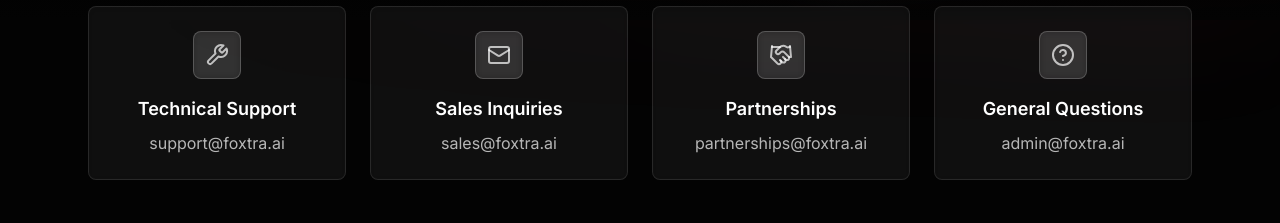
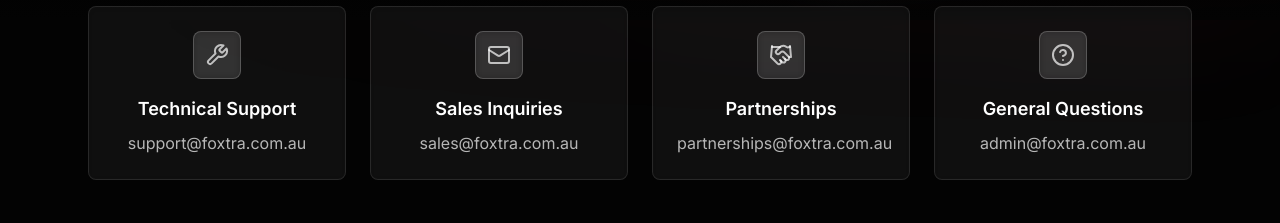
Before and after one commit to foxtra-au/foxtra-website, a Next.js app: page /contact in a window 1280 px wide. Shown: the part 780-1003 px from the top of the page. Built offline with nearby package versions, Linux system fonts and the light colour scheme; no server answers.

Commit message:
Updated the emails to foxtra.ai

```diff
--- a/src/app/(marketing)/accessibility/page.tsx
+++ b/src/app/(marketing)/accessibility/page.tsx
@@ -228,12 +228,12 @@
               <div className="grid md:grid-cols-2 gap-6">
                 <div>
                   <p className="text-white/80 mb-2"><strong>Accessibility Officer:</strong></p>
-                  <p className="text-white/80 mb-2">admin@foxtra.ai</p>
+                  <p className="text-white/80 mb-2">admin@foxtra.com.au</p>
                   <p className="text-white/80 mb-2">0422 222 444</p>
                 </div>
                 <div>
                   <p className="text-white/80 mb-2"><strong>Technical Support:</strong></p>
-                  <p className="text-white/80 mb-2">support@foxtra.ai</p>
+                  <p className="text-white/80 mb-2">support@foxtra.com.au</p>
                   <p className="text-white/80 mb-2">U217 14 Lexington Drive, Bella Vista, NSW 2153</p>
                 </div>
               </div>
@@ -260,7 +260,7 @@
                 <h3 className="text-lg font-semibold mb-3">Communication</h3>
                 <ul className="list-disc pl-4 text-white/80 text-sm space-y-2">
                   <li>Phone support: 0422 222 444</li>
-                  <li>Email assistance: support@foxtra.ai</li>
+                  <li>Email assistance: support@foxtra.com.au</li>
                   <li>Live chat during business hours</li>
                   <li>Video calls with screen sharing</li>
                   <li>Alternative document formats</li>
--- a/src/app/(marketing)/company/careers/page.tsx
+++ b/src/app/(marketing)/company/careers/page.tsx
@@ -205,7 +205,7 @@
                 </div>
                 <div className="w-[30%] flex justify-end">
                   <a
-                    href="mailto:careers@foxtra.ai"
+                    href="mailto:careers@foxtra.com.au"
                     className="inline-flex items-center px-8 py-4 text-white rounded-sm font-semibold text-lg shadow-2xl transition-all duration-300 transform hover:scale-105 hover:-translate-y-1"
                     style={{ backgroundColor: '#FF335C', boxShadow: '0 25px 50px -12px rgba(255, 51, 92, 0.25)' }}
                   >
--- a/src/app/(marketing)/contact/page.tsx
+++ b/src/app/(marketing)/contact/page.tsx
@@ -79,8 +79,8 @@
               <h3 className="text-lg font-semibold text-white mb-2 font-sans">
                 Technical Support
               </h3>
-              <a href="mailto:support@foxtra.ai" className="text-white/70 font-sans hover:text-white transition-colors">
-                support@foxtra.ai
+              <a href="mailto:support@foxtra.com.au" className="text-white/70 font-sans hover:text-white transition-colors">
+                support@foxtra.com.au
               </a>
             </div>
 
@@ -92,8 +92,8 @@
               <h3 className="text-lg font-semibold text-white mb-2 font-sans">
                 Sales Inquiries
               </h3>
-              <a href="mailto:sales@foxtra.ai" className="text-white/70 font-sans hover:text-white transition-colors">
-                sales@foxtra.ai
+              <a href="mailto:sales@foxtra.com.au" className="text-white/70 font-sans hover:text-white transition-colors">
+                sales@foxtra.com.au
               </a>
             </div>
 
@@ -105,8 +105,8 @@
               <h3 className="text-lg font-semibold text-white mb-2 font-sans">
                 Partnerships
               </h3>
-              <a href="mailto:partnerships@foxtra.ai" className="text-white/70 font-sans hover:text-white transition-colors">
-                partnerships@foxtra.ai
+              <a href="mailto:partnerships@foxtra.com.au" className="text-white/70 font-sans hover:text-white transition-colors">
+                partnerships@foxtra.com.au
               </a>
             </div>
 
@@ -118,8 +118,8 @@
               <h3 className="text-lg font-semibold text-white mb-2 font-sans">
                 General Questions
               </h3>
-              <a href="mailto:admin@foxtra.ai" className="text-white/70 font-sans hover:text-white transition-colors">
-                admin@foxtra.ai
+              <a href="mailto:admin@foxtra.com.au" className="text-white/70 font-sans hover:text-white transition-colors">
+                admin@foxtra.com.au
               </a>
             </div>
           </div>
--- a/src/app/(marketing)/cookies/page.tsx
+++ b/src/app/(marketing)/cookies/page.tsx
@@ -333,7 +333,7 @@
               <p className="text-white/80 mb-2">
                 If you have questions about our use of cookies, please contact us:
               </p>
-              <p className="text-white/80 mb-2"><strong>Email:</strong> admin@foxtra.ai</p>
+              <p className="text-white/80 mb-2"><strong>Email:</strong> admin@foxtra.com.au</p>
               <p className="text-white/80 mb-2"><strong>Phone:</strong> 0422 222 444</p>
               <p className="text-white/80"><strong>Address:</strong> U217 14 Lexington Drive, Bella Vista, NSW 2153</p>
             </div>
--- a/src/app/(marketing)/privacy/page.tsx
+++ b/src/app/(marketing)/privacy/page.tsx
@@ -140,7 +140,7 @@
               <li><strong>Withdrawal:</strong> Withdraw consent where processing is based on consent</li>
             </ul>
             <p className="text-white/80 mb-4">
-              To exercise these rights, contact us at <a href="mailto:admin@foxtra.ai" className="text-rose-500 hover:text-rose-400">admin@foxtra.ai</a>
+              To exercise these rights, contact us at <a href="mailto:admin@foxtra.com.au" className="text-rose-500 hover:text-rose-400">admin@foxtra.com.au</a>
             </p>
           </section>
 
@@ -202,9 +202,9 @@
           <section className="mb-8">
             <h2 className="text-2xl font-semibold mb-4">12. Contact Information</h2>
             <div className="bg-white/5 rounded-lg p-6 mb-4">
-              <p className="text-white/80 mb-2"><strong>Privacy Officer:</strong> admin@foxtra.ai</p>
-              <p className="text-white/80 mb-2"><strong>General Questions:</strong> admin@foxtra.ai</p>
-              <p className="text-white/80 mb-2"><strong>Technical Support:</strong> support@foxtra.ai</p>
+              <p className="text-white/80 mb-2"><strong>Privacy Officer:</strong> admin@foxtra.com.au</p>
+              <p className="text-white/80 mb-2"><strong>General Questions:</strong> admin@foxtra.com.au</p>
+              <p className="text-white/80 mb-2"><strong>Technical Support:</strong> support@foxtra.com.au</p>
               <p className="text-white/80 mb-2"><strong>Phone:</strong> 0422 222 444</p>
               <p className="text-white/80"><strong>Address:</strong> U217 14 Lexington Drive, Bella Vista, NSW 2153</p>
             </div>
@@ -222,8 +222,8 @@
           <div className="border-t border-white/10 pt-8 mt-12">
             <p className="text-white/60 text-sm">
               If you have any questions about this Privacy Policy or our data practices, please contact us at
-              <a href="mailto:admin@foxtra.ai" className="text-rose-500 hover:text-rose-400 ml-1">
-                admin@foxtra.ai
+              <a href="mailto:admin@foxtra.com.au" className="text-rose-500 hover:text-rose-400 ml-1">
+                admin@foxtra.com.au
               </a>
             </p>
           </div>
--- a/src/app/(marketing)/terms/page.tsx
+++ b/src/app/(marketing)/terms/page.tsx
@@ -131,10 +131,10 @@
           <section className="mb-8">
             <h2 className="text-2xl font-semibold mb-4">10. Support and Contact</h2>
             <div className="bg-white/5 rounded-lg p-6 mb-4">
-              <p className="text-white/80 mb-2"><strong>Technical Support:</strong> support@foxtra.ai</p>
-              <p className="text-white/80 mb-2"><strong>Sales Inquiries:</strong> sales@foxtra.ai</p>
-              <p className="text-white/80 mb-2"><strong>Partnerships:</strong> partnerships@foxtra.ai</p>
-              <p className="text-white/80 mb-2"><strong>General Questions:</strong> admin@foxtra.ai</p>
+              <p className="text-white/80 mb-2"><strong>Technical Support:</strong> support@foxtra.com.au</p>
+              <p className="text-white/80 mb-2"><strong>Sales Inquiries:</strong> sales@foxtra.com.au</p>
+              <p className="text-white/80 mb-2"><strong>Partnerships:</strong> partnerships@foxtra.com.au</p>
+              <p className="text-white/80 mb-2"><strong>General Questions:</strong> admin@foxtra.com.au</p>
               <p className="text-white/80"><strong>Phone:</strong> 0422 222 444</p>
             </div>
           </section>
@@ -168,8 +168,8 @@
           <div className="border-t border-white/10 pt-8 mt-12">
             <p className="text-white/60 text-sm">
               If you have any questions about these Terms of Service, please contact us at
-              <a href="mailto:admin@foxtra.ai" className="text-rose-500 hover:text-rose-400 ml-1">
-                admin@foxtra.ai
+              <a href="mailto:admin@foxtra.com.au" className="text-rose-500 hover:text-rose-400 ml-1">
+                admin@foxtra.com.au
               </a>
             </p>
           </div>
--- a/src/components/ui/FooterColumn.tsx
+++ b/src/components/ui/FooterColumn.tsx
@@ -33,7 +33,7 @@
     livechat: '/contact',
   },
   contact: {
-    email: 'hello@foxtra.ai',
+    email: 'hello@foxtra.com.au',
     phone: '+61 123 456 789',
     address: 'Sydney, NSW, Australia',
   },
```
Also changed, not shown: 1 other file (tests, documents, lock files or other folders).
